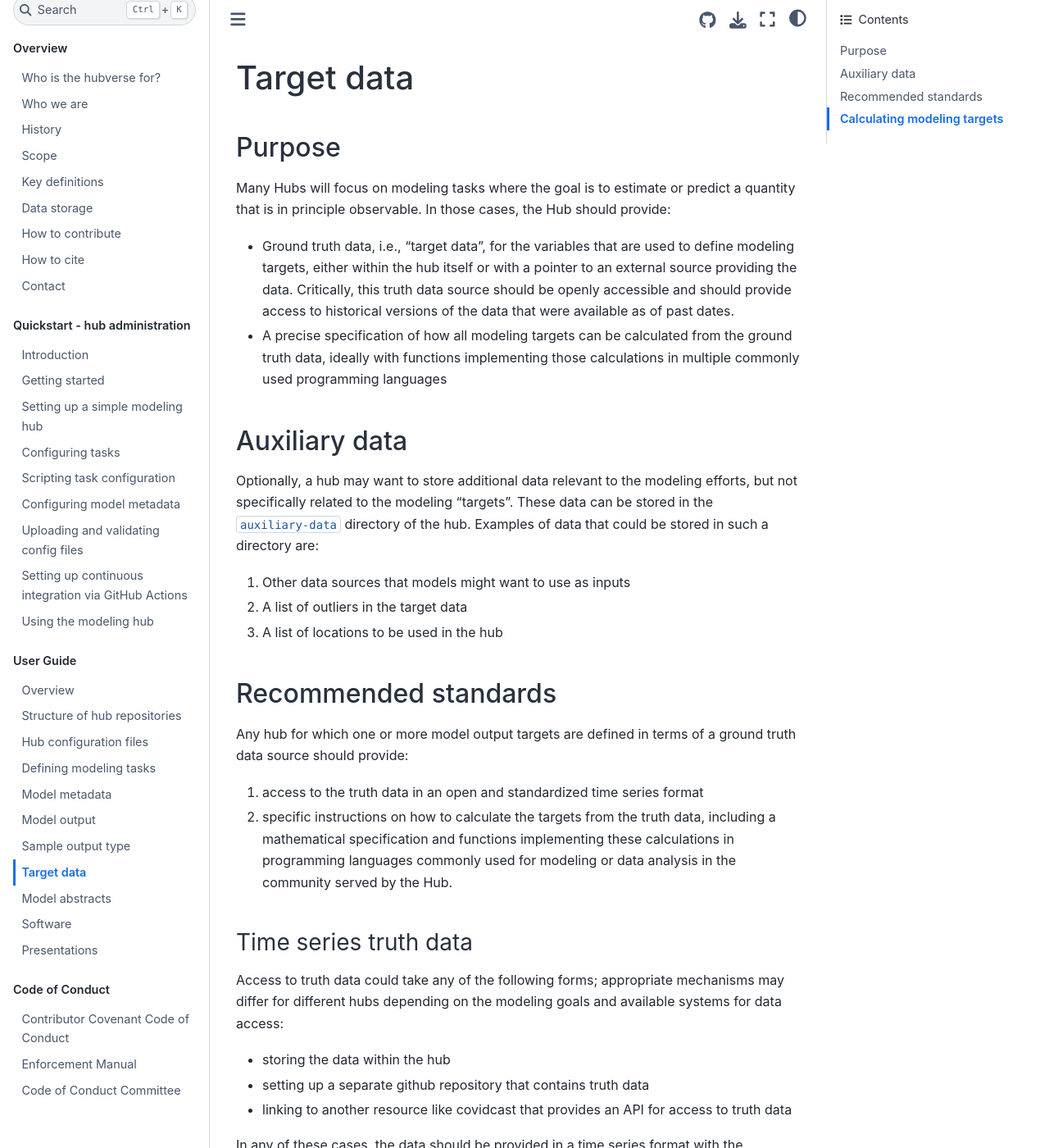
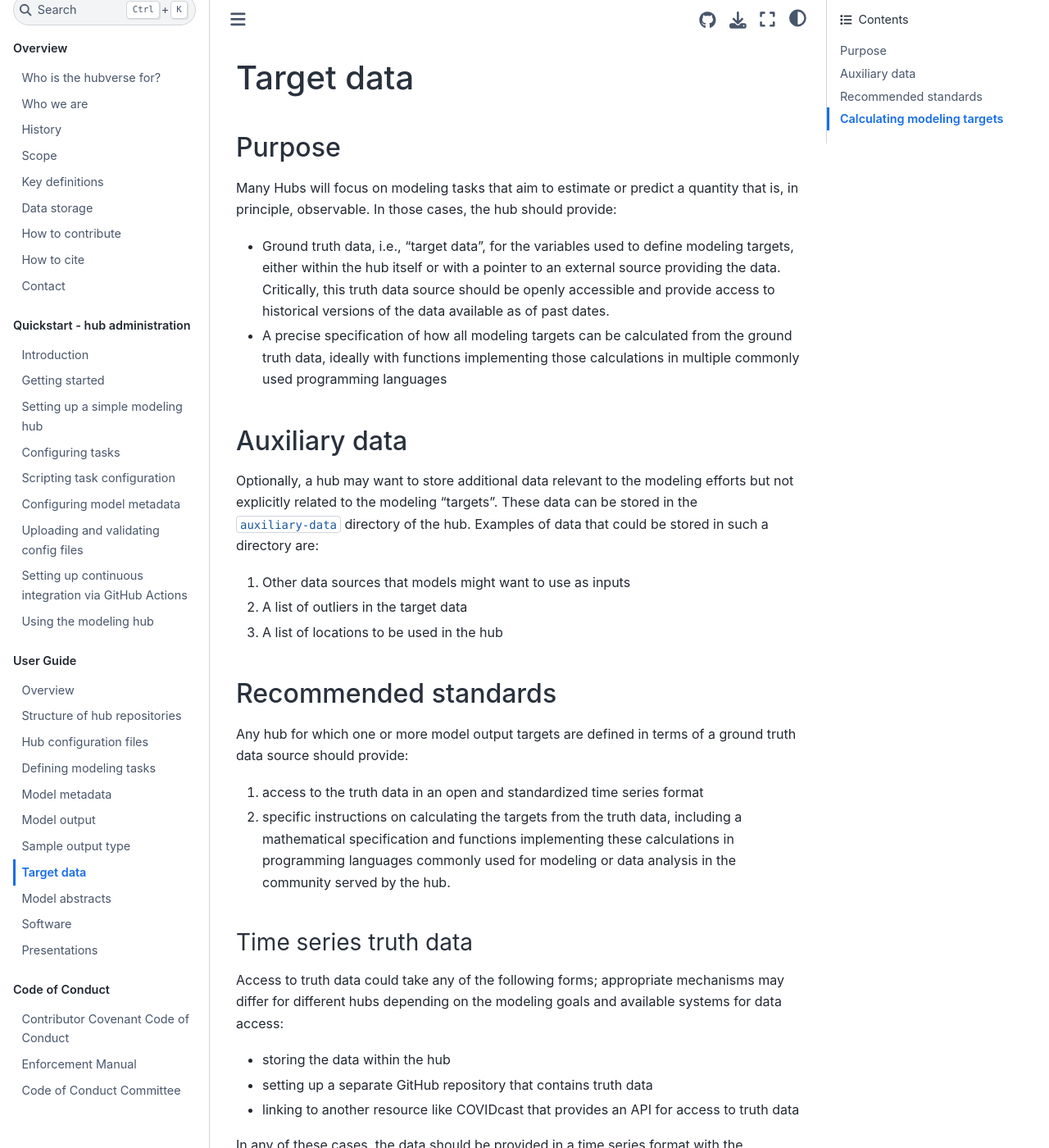
Before and after one commit to hubverse-org/hubDocs, a Sphinx documentation site: the page built from docs/source/user-guide/target-data.md, in a window 1280 px wide and 1400 px high. Shown: the whole window at 82% size. Built offline with Sphinx 7.4.7 and the Sphinx Book theme 1.1.4, drawn with Linux system fonts in a browser that asks for light colours; comment, search, counter and statistics services are not loaded; some of the changed text lies outside the part shown.

Commit message:
Formatting and Grammarly

```diff
--- a/docs/source/user-guide/target-data.md
+++ b/docs/source/user-guide/target-data.md
@@ -1,13 +1,13 @@
 # Target data
 
 ## Purpose
-Many Hubs will focus on modeling tasks where the goal is to estimate or predict a quantity that is in principle observable. In those cases, the Hub should provide:
-   * Ground truth data, i.e., "target data", for the variables that are used to define modeling targets, either within the hub itself or with a pointer to an external source providing the data. Critically, this truth data source should be openly accessible and should provide access to historical versions of the data that were available as of past dates.
+Many Hubs will focus on modeling tasks that aim to estimate or predict a quantity that is, in principle, observable. In those cases, the hub should provide:
+   * Ground truth data, i.e., "target data", for the variables used to define modeling targets, either within the hub itself or with a pointer to an external source providing the data. Critically, this truth data source should be openly accessible and provide access to historical versions of the data available as of past dates.
    * A precise specification of how all modeling targets can be calculated from the ground truth data, ideally with functions implementing those calculations in multiple commonly used programming languages
 
 
 ## Auxiliary data
-Optionally, a hub may want to store additional data relevant to the modeling efforts, but not specifically related to the modeling "targets". These data can be stored in the `auxiliary-data` directory of the hub. Examples of data that could be stored in such a directory are:
+Optionally, a hub may want to store additional data relevant to the modeling efforts but not explicitly related to the modeling "targets". These data can be stored in the `auxiliary-data` directory of the hub. Examples of data that could be stored in such a directory are:
 
 1. Other data sources that models might want to use as inputs
 2. A list of outliers in the target data
@@ -16,23 +16,23 @@
 ## Recommended standards
 Any hub for which one or more model output targets are defined in terms of a ground truth data source should provide:
 1. access to the truth data in an open and standardized time series format
-2. specific instructions on how to calculate the targets from the truth data, including a mathematical specification and functions implementing these calculations in programming languages commonly used for modeling or data analysis in the community served by the Hub.
+2. specific instructions on calculating the targets from the truth data, including a mathematical specification and functions implementing these calculations in programming languages commonly used for modeling or data analysis in the community served by the hub.
 
 ### Time series truth data
 Access to truth data could take any of the following forms; appropriate mechanisms may differ for different hubs depending on the modeling goals and available systems for data access:
 * storing the data within the hub
-* setting up a separate github repository that contains truth data
-* linking to another resource like covidcast that provides an API for access to truth data
+* setting up a separate GitHub repository that contains truth data
+* linking to another resource like COVIDcast that provides an API for access to truth data
 
 
 In any of these cases, the data should be provided in a time series format with the following columns:
 * **Time index**: a column identifying the time of occurrence of an event
-   * Example: For a modeling exercise focusing on daily hospitalizations, the time index may specify the date of admission to the hospital.
+   * Example: For a modeling exercise focusing on daily hospitalizations, the time index may specify the hospital admission date.
    * Example: For an influenza forecasting challenge focusing on weekly confirmed influenza cases, the time index may specify the value of the epidemic week during which a patient tested positive for influenza.
 * **Keys**: zero or more columns that, taken together, identify strata for analysis.
-   * Example: For a scenario modeling Hub where models are asked to provide projections stratified by task id variables location and age_group, the truth data should contain columns named “location” and “age_group”
+   * Example: For a scenario modeling hub where models are asked to provide projections stratified by task ID variables `location` and `age_group`, the truth data should contain columns named `“location”` and `“age_group”`
 * **Outcome variables**: One or more columns specifying values of outcome variables.
-   * Example: For a Hub in which modelers forecast cases, deaths, and hospitalizations, the truth data should contain columns named “cases”, “deaths”, and “hospitalizations”
+   * Example: For a hub in which modelers forecast cases, deaths, and hospitalizations, the truth data should contain columns named `“cases”`, `“deaths”`, and `“hospitalizations”`
 
 
 To allow for reproducible analyses in the event of revisions to previously reported data, any system for accessing ground truth data should provide functionality for accessing the data as they were at past points in time.
@@ -43,12 +43,12 @@
 
 
 We illustrate with our second running example: a hypothetical forecasting exercise for influenza hospitalization rates per 100,000 population by age group at the state level in the US, with short-term incidence and “seasonal” targets. Forecasts are requested for each combination of the following variables:
-* location: “US”, “AL”, “AK”, ..., “WY”
-* age_group: “0-5 years”, “6-18 years”, ..., “65+ years”
-* origin_date: weekly on Mondays
-* outcome_variable: “hospitalizations”
-* target: “weekly rate”, “weekly rate”, “peak rate”, “peak week”
-* horizon (only applies if the target is “weekly rate”): 1, 2, NA, NA
+* `location`: “US”, “AL”, “AK”, ..., “WY”
+* `age_group`: “0-5 years”, “6-18 years”, ..., “65+ years”
+* `origin_date`: weekly on Mondays
+* `outcome_variable`: “hospitalizations”
+* `target`: “weekly rate”, “weekly rate”, “peak rate”, “peak week”
+* `horizon` (only applies if the target is “weekly rate”): 1, 2, NA, NA
 
 Suppose that $y_{l,a,d}$ represents the hospitalization rate for location $l$ and age group $a$ on the week corresponding to date $d$. Additionally, let $season(d)$ denote the influenza season to which the date $d$ belongs. For a forecast submitted on `origin_date` $d$, the following table specifies how the observed target values can be calculated from known ground truth data:
 
@@ -60,4 +60,4 @@
 | Target: “peak week”, Horizon: NA | $argmax_{\{d':season(d') = season(d) \}} y_{l,a,d'}$ |
 
 
-A Hub should additionally provide a function that calculates the value of these targets from input ground truth data, ideally in multiple programming languages that are commonly used by modelers.
+A hub should additionally provide a function that calculates the value of these targets from input ground truth data, ideally in multiple programming languages that are commonly used by modelers.
```
